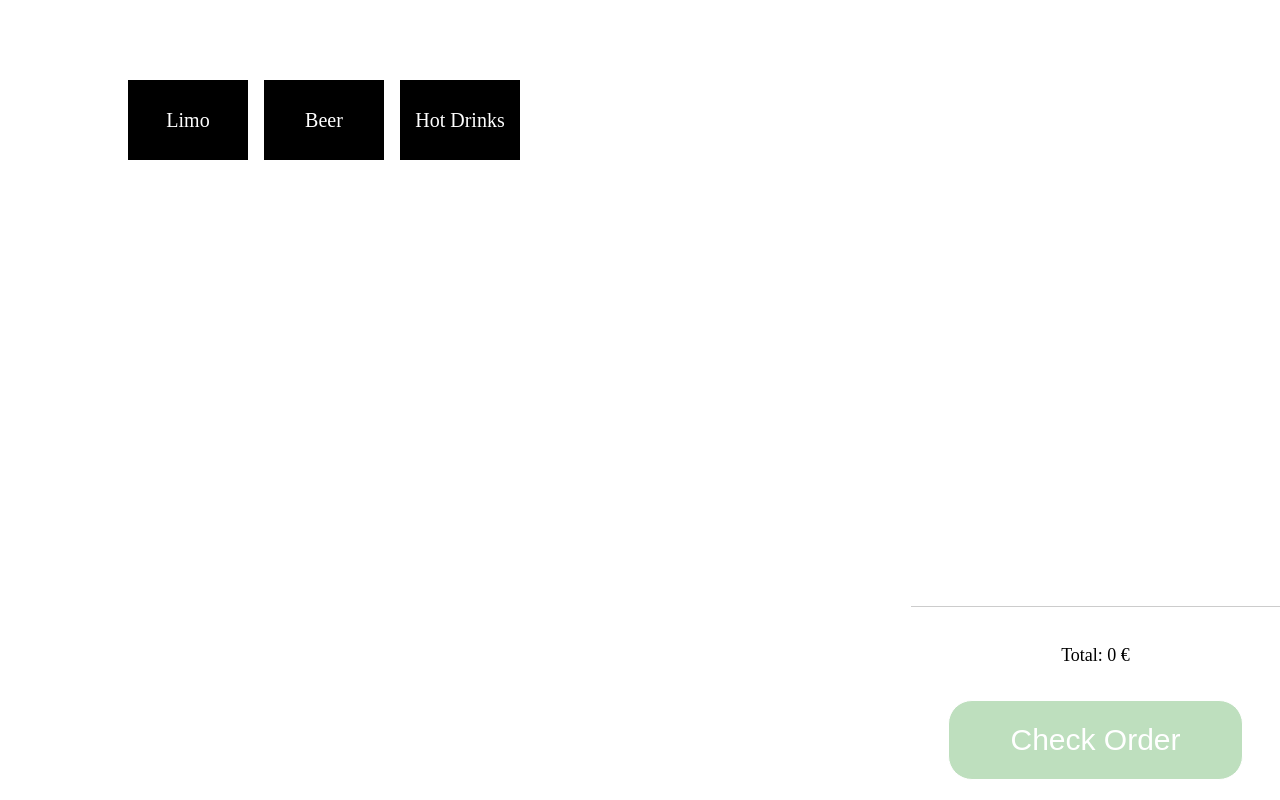
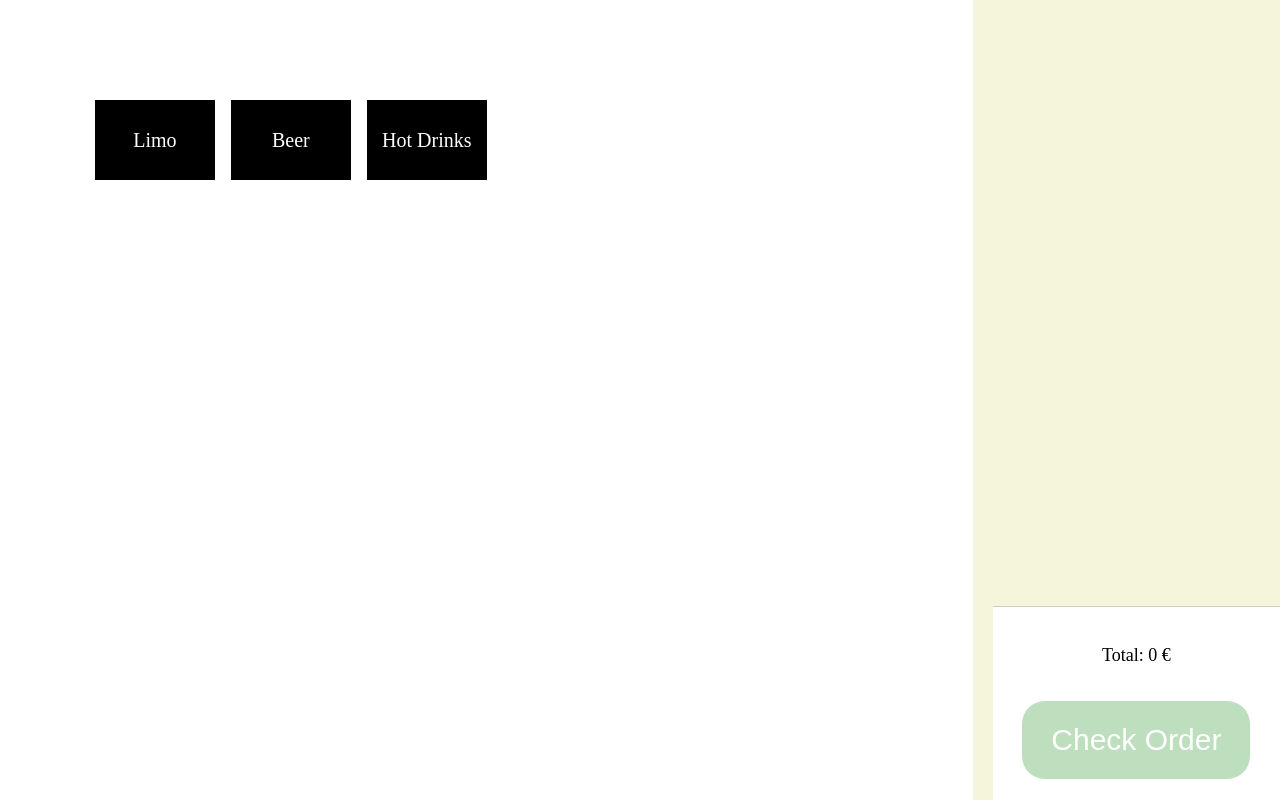
Before and after one commit to ChrDuus/Gastronovi, an Angular app: page / in a window 1280 px wide. Built offline with nearby package versions, Linux system fonts and the light colour scheme.

Commit message:
Added a Payment component, for choosing methods later

```diff
--- a/src/app/app.component.html
+++ b/src/app/app.component.html
@@ -1,7 +1,15 @@
 <section>
+  <div class="menue-area">
+    @if(!this.orderService.checkingOrder()){
     <app-menue></app-menue>
-    @if(this.orderService.calculatorOpen()){
-    <app-calculator></app-calculator>
+    } @else if(this.orderService.checkingOrder()){
+    <app-payment></app-payment>
     }
+  </div>
+  @if(this.orderService.calculatorOpen()){
+  <app-calculator></app-calculator>
+  }
+
     <app-cart></app-cart>
+
 </section>
--- a/src/app/app.component.scss
+++ b/src/app/app.component.scss
@@ -1,17 +1,29 @@
 @import '../styles.scss';
 
 section{
-    @include dFlex(flex, row, center, center, nowrap, 15px);
+    @include dFlex(flex, row, center, flex-end, nowrap, 15px);
     width: 100%;
+    >.menue-area{
+        @include dFlex(flex, column, center, center, nowrap, 15px);
+        width: 100%;
+        height: 100%;
+    }
 
     >app-menue{
         padding-left:10%;
         width: 60%;
         height: 80vh;
     }
+    >app-payment{
+        padding-left:10%;
+        width: 60%;
+        height: 80vh;
+    }
 
     >app-cart{
+        padding-left: 20px;
         height: 100vh;
         width: 30%;
+        background-color:beige;
     }
 }
--- a/src/app/app.component.ts
+++ b/src/app/app.component.ts
@@ -2,13 +2,14 @@ import { Component } from '@angular/core';
 import { RouterOutlet } from '@angular/router';
 import { MenueComponent } from './menue/menue.component';
 import { CartComponent } from './cart/cart.component';
-import { CalculatorComponent } from './calculator/calculator.component';
 import { OrderserviceService } from './services/orderservice.service';
 import { inject } from '@angular/core';
+import { CalculatorComponent } from './calculator/calculator.component';
+import { PaymentComponent } from './payment/payment.component';
 
 @Component({
   selector: 'app-root',
-  imports: [ MenueComponent, CartComponent, CalculatorComponent],
+  imports: [ MenueComponent, CartComponent, CalculatorComponent, PaymentComponent  ],
   templateUrl: './app.component.html',
   styleUrl: './app.component.scss'
 })
--- a/src/app/calculator/calculator.component.html
+++ b/src/app/calculator/calculator.component.html
@@ -19,6 +19,6 @@
   <button class="clear" (click)="clear()">C</button>
 </div>
 
-    <button class="close" (click)="continuePayment()">Close</button>
+    <button class="close" (click)="continuePayment()">Continue</button>
   </div>
 </div>
--- a/src/app/calculator/calculator.component.scss
+++ b/src/app/calculator/calculator.component.scss
@@ -22,6 +22,8 @@
   padding: 1rem;
   background: #eee;
   border-radius: 0.5rem;
+  display: flex;
+  flex-direction: column;
 }
 
 .buttons {
--- a/src/app/calculator/calculator.component.ts
+++ b/src/app/calculator/calculator.component.ts
@@ -14,7 +14,7 @@ export class CalculatorComponent {
   orderService = inject(OrderserviceService)
 
   totalPrice = signal<number>(0);
-  givenAmount = signal<string>('');
+  givenAmount = signal<string>('0');
   change = signal<number>(0);
 
   ngOnInit() {
@@ -42,7 +42,6 @@ export class CalculatorComponent {
 
   continuePayment() {
     this.orderService.calculatorOpen.set(false)
-    this.orderService.choosePaymentMethod.set(true)
   }
 
 
--- a/src/app/cart/cart.component.ts
+++ b/src/app/cart/cart.component.ts
@@ -23,6 +23,8 @@ export class CartComponent {
 
 checkOrder(){
   this.orderService.checkingOrder.set(true)
+  this.orderService.choosePaymentMethod.set(true)
+
 
 }
 
--- /dev/null
+++ b/src/app/payment/payment.component.html
@@ -0,0 +1,10 @@
+<div class="payment-wrapper">
+    <div class="cash input-wrapper">
+        <input type="radio" name="paymentMethod" id="Cash">
+        <label for="Cash">Cash</label>
+    </div>
+    <div class="card input-wrapper">
+        <input type="radio" name="paymentMethod" id="Card">
+        <label for="Card">Card</label>
+    </div>
+</div>
--- /dev/null
+++ b/src/app/payment/payment.component.scss
@@ -0,0 +1,9 @@
+@import '../../styles.scss';
+
+.payment-wrapper{
+     @include dFlex(flex, column, center, center, nowrap, 25px);
+}
+
+.input-wrapper{
+    @include dFlex(flex, row, center, center, nowrap, 25px);
+}
```
Also changed, not shown: src/app/payment/payment.component.ts (added, +11 -0 lines), 1 other file (tests, documents, lock files or other folders). Lines whose indentation alone changed are shown as unchanged.
